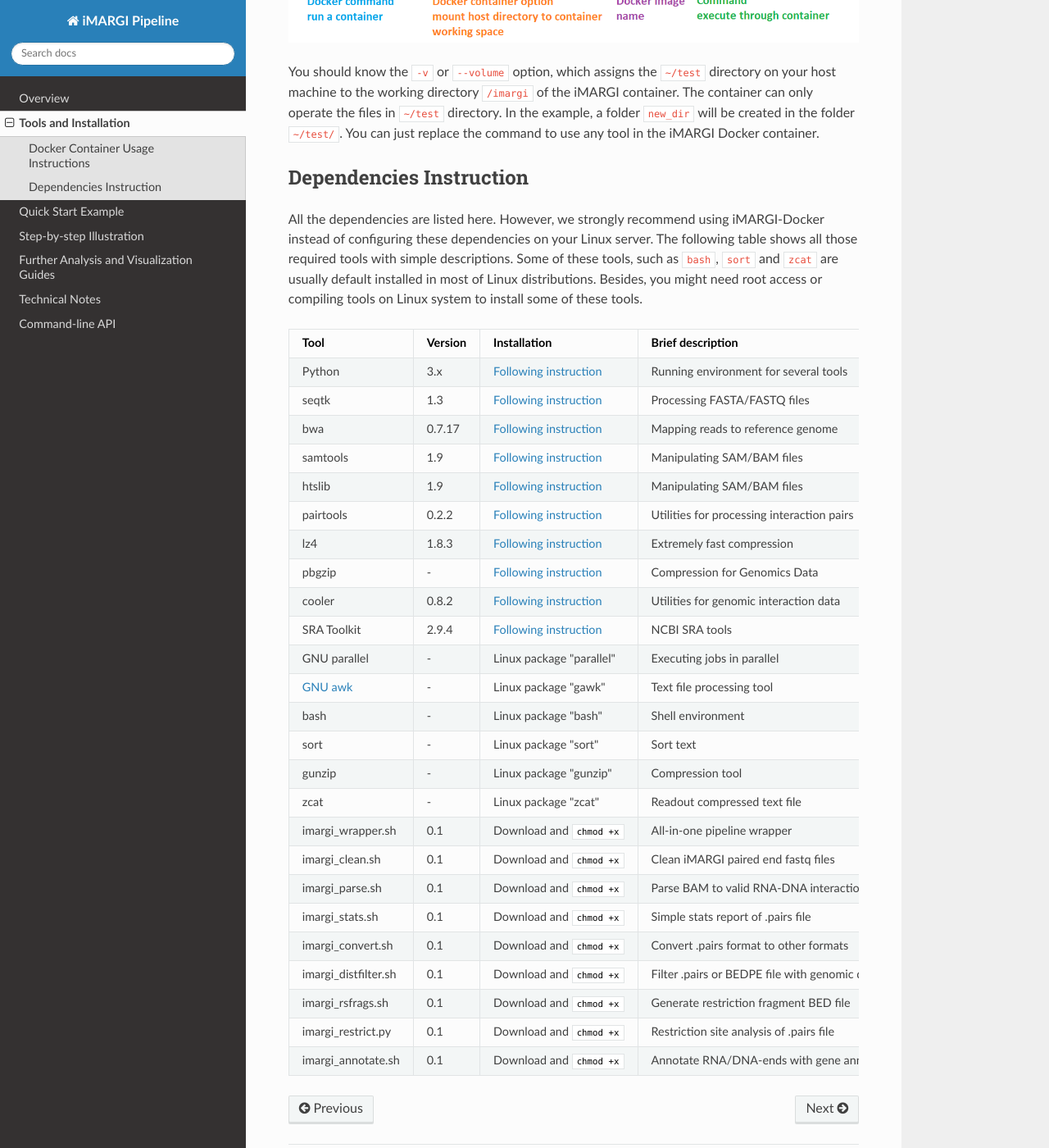
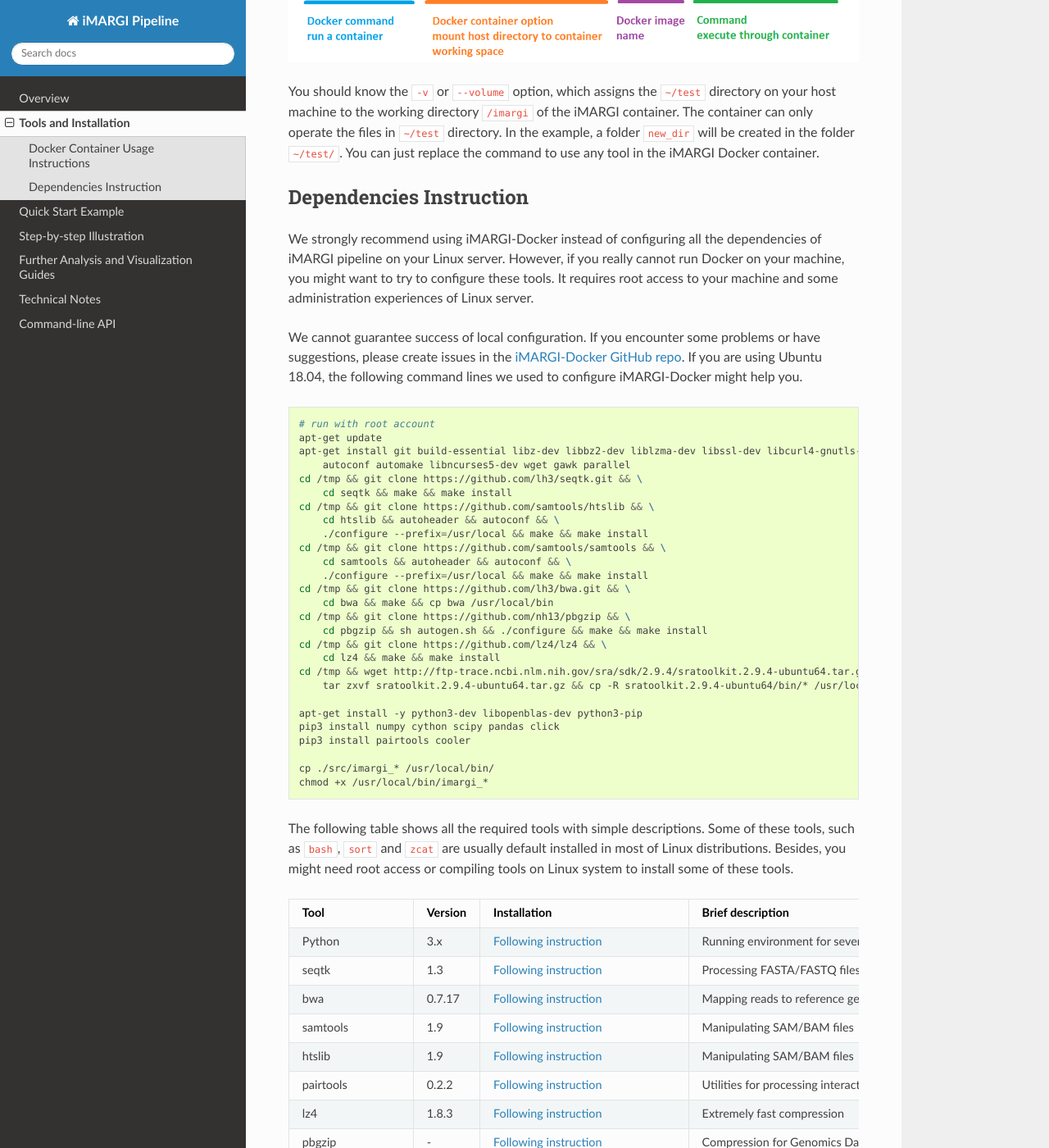
Before and after one commit to Zhong-Lab-UCSD/iMARGI-Docker, a Sphinx documentation site: the page built from docs/source/installation.md, in a window 1280 px wide and 1400 px high, scrolled down 880 px. Shown: the whole window at 82% size. Built offline with Sphinx 7.4.7 and the Read the Docs theme 2.0.0, drawn with Linux system fonts in a browser that asks for light colours; pages that are not in the unit, such as notebooks, are missing from menus; some of the changed text lies outside the part shown.

````diff
--- a/docs/source/installation.md
+++ b/docs/source/installation.md
@@ -10,11 +10,11 @@ configured tools.
 
 ## Docker Container Usage Instructions
 
-An iMARGI Docker image is available in [Docker-Hub](https://hub.docker.com/r/zhonglab/imargi). It's
-much easier to apply the iMARGI pipeline using the docker container than installing and configuring all the required
-tools.
+An iMARGI Docker image is available in [Docker-Hub](https://hub.docker.com/r/zhonglab/imargi), and its source files are
+hosted in [iMARGI-Docker GitHub repo](https://github.com/Zhong-Lab-UCSD/iMARGI-Docker). It's much easier to apply the
+iMARGI pipeline using the docker container than installing and configuring all the required tools.
 
-Docker Community Edition or Enterprise Edition is required to be installed and configured on the Linux server (root
+Docker Community Edition or Enterprise Edition is required to be installed and configured on the machine (root
 authority is required for installing Docker CE).
 [Here is the guides of installing Docker CE on Ubuntu](https://docs.docker.com/install/linux/docker-ce/ubuntu/).
 
@@ -40,10 +40,47 @@ any tool in the iMARGI Docker container.
 
 ## Dependencies Instruction
 
-All the dependencies are listed here. However, we strongly recommend using iMARGI-Docker instead of configuring these
-dependencies on your Linux server. The following table shows all those required tools with simple descriptions. Some
-of these tools, such as `bash`, `sort` and `zcat` are usually default installed in most of Linux distributions. Besides,
-you might need root access or compiling tools on Linux system to install some of these tools.
+We strongly recommend using iMARGI-Docker instead of configuring all the dependencies of iMARGI pipeline on your Linux
+server. However, if you really cannot run Docker on your machine, you might want to try to configure these tools. It
+requires root access to your machine and some administration experiences of Linux server.
+
+We cannot guarantee success of local configuration. If you encounter some problems or have suggestions, please create
+issues in the [iMARGI-Docker GitHub repo](https://github.com/Zhong-Lab-UCSD/iMARGI-Docker). If you are using Ubuntu
+18.04, the following command lines we used to configure iMARGI-Docker might help you.
+
+``` bash
+# run with root account
+apt-get update
+apt-get install git build-essential libz-dev libbz2-dev liblzma-dev libssl-dev libcurl4-gnutls-dev \
+    autoconf automake libncurses5-dev wget gawk parallel
+cd /tmp && git clone https://github.com/lh3/seqtk.git && \
+    cd seqtk && make && make install
+cd /tmp && git clone https://github.com/samtools/htslib && \
+    cd htslib && autoheader && autoconf && \
+    ./configure --prefix=/usr/local && make && make install
+cd /tmp && git clone https://github.com/samtools/samtools && \
+    cd samtools && autoheader && autoconf && \
+    ./configure --prefix=/usr/local && make && make install
+cd /tmp && git clone https://github.com/lh3/bwa.git && \
+    cd bwa && make && cp bwa /usr/local/bin
+cd /tmp && git clone https://github.com/nh13/pbgzip && \
+    cd pbgzip && sh autogen.sh && ./configure && make && make install
+cd /tmp && git clone https://github.com/lz4/lz4 && \
+    cd lz4 && make && make install
+cd /tmp && wget http://ftp-trace.ncbi.nlm.nih.gov/sra/sdk/2.9.4/sratoolkit.2.9.4-ubuntu64.tar.gz && \
+    tar zxvf sratoolkit.2.9.4-ubuntu64.tar.gz && cp -R sratoolkit.2.9.4-ubuntu64/bin/* /usr/local/bin
+
+apt-get install -y python3-dev libopenblas-dev python3-pip
+pip3 install numpy cython scipy pandas click
+pip3 install pairtools cooler
+
+cp ./src/imargi_* /usr/local/bin/
+chmod +x /usr/local/bin/imargi_*
+```
+
+The following table shows all the required tools with simple descriptions. Some of these tools, such as `bash`, `sort`
+and `zcat` are usually default installed in most of Linux distributions. Besides, you might need root access or
+compiling tools on Linux system to install some of these tools.
 
 Tool | Version  | Installation | Brief description
 ---------|----------|---------|-----------
@@ -71,4 +108,5 @@ imargi_convert.sh | 0.1| Download and `chmod +x` | Convert .pairs format to othe
 imargi_distfilter.sh | 0.1 | Download and `chmod +x` | Filter .pairs or BEDPE file with genomic distance threshold
 imargi_rsfrags.sh | 0.1 | Download and `chmod +x` | Generate restriction fragment BED file
 imargi_restrict.py | 0.1 | Download and `chmod +x` | Restriction site analysis of .pairs file
-imargi_annotate.sh | 0.1| Download and `chmod +x` | Annotate RNA/DNA-ends with gene annotations
+imargi_annotate.sh | 0.1| Download and `chmod +x` | Annotate RNA/DNA-ends with genomic annotations
+imargi_ant.py | 0.1 | Download and `chmod +x` | Annotate RNA/DNA-ends with genomic annotations, used by imargi_annotate.sh
````
Also changed, not shown: other parts of docs/source/installation.md (+2 -2 lines), README.md (+44 -9 lines), 2 other files.
